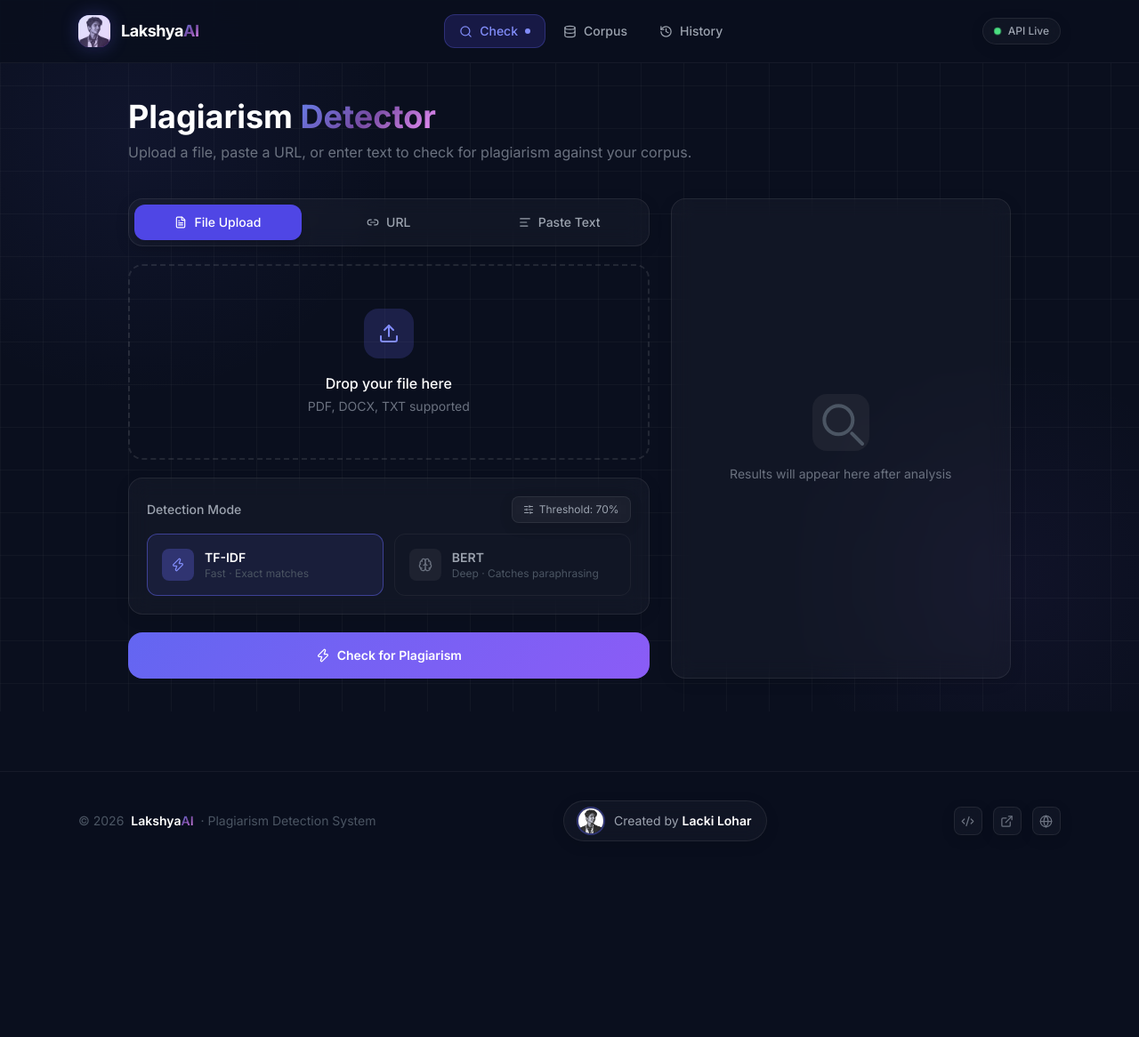
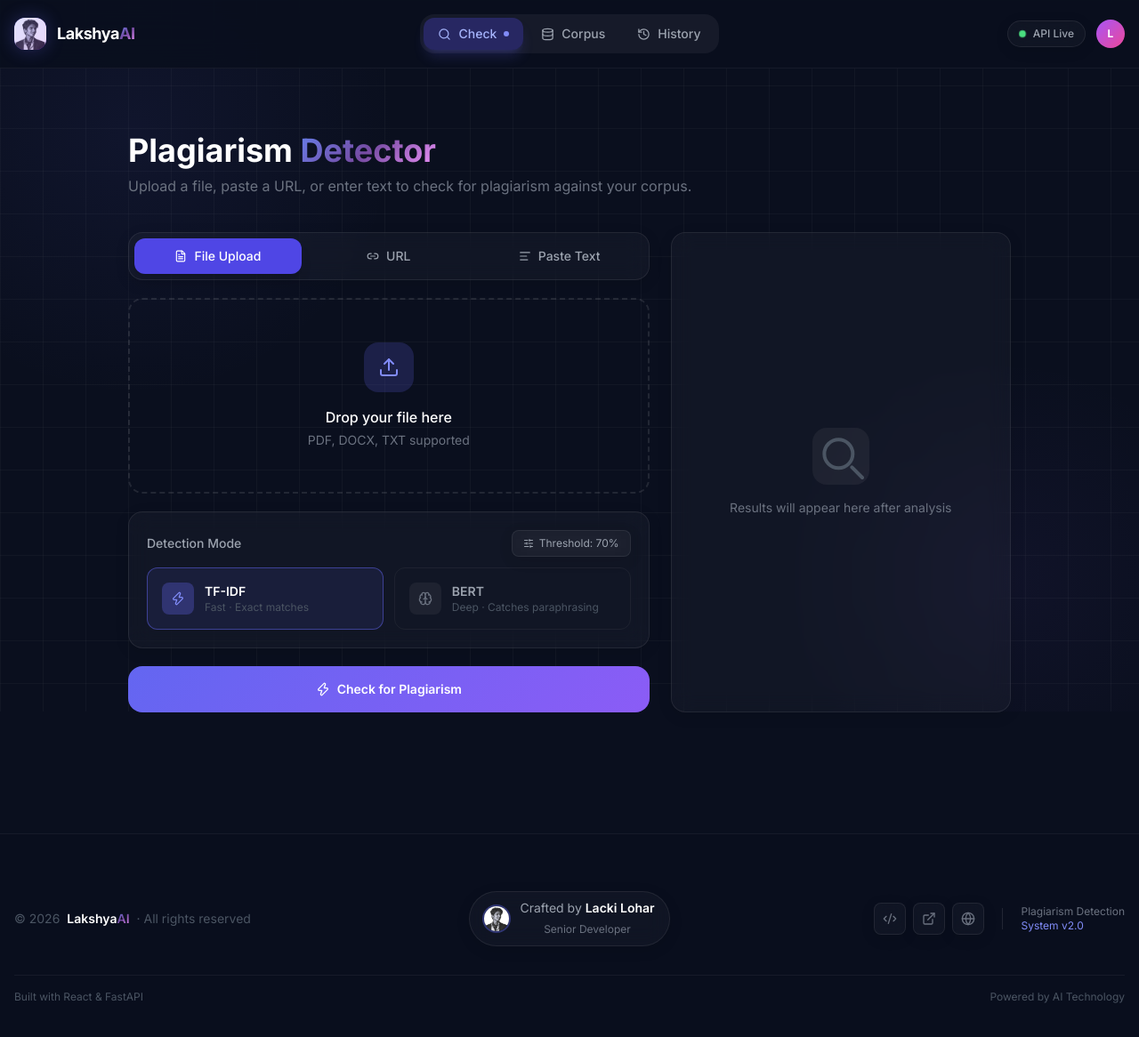
Before and after one commit to lucky-panchal/Lakshya, a React (Create React App) app in the folder plagiarism-detection-system/frontend/: page / in a window 1280 px wide. Shown: the top 1166 px of the page at 89% size. Before the commit the page ends 978 px from the top, so only its background shows below. Built offline with nearby package versions, Linux system fonts and the light colour scheme.

Commit message:
feat: professional left-center-right alignment for Navbar, Footer and App layout shell

```diff
--- a/plagiarism-detection-system/frontend/src/App.jsx
+++ b/plagiarism-detection-system/frontend/src/App.jsx
@@ -5,12 +5,6 @@ import Footer from "./components/Footer";
 import Check from "./pages/Check";
 import Corpus from "./pages/Corpus";
 import Results from "./pages/Results";
-
-const themeMap = {
-  "/": "theme-check",
-  "/corpus": "theme-corpus",
-  "/results": "theme-results",
-};
 
 function AnimatedRoutes() {
   const location = useLocation();
@@ -32,19 +26,14 @@ function AnimatedRoutes() {
 }
 
 function AppLayout() {
-  const location = useLocation();
-  const theme = themeMap[location.pathname] || "theme-check";
-
   return (
     <div className="min-h-screen flex flex-col" style={{ background: "#0a0f1e" }}>
-      <div className={`animated-bg ${theme}`}>
-        <div className="orb" />
-      </div>
+      <div className="animated-bg" />
       <div className="relative z-10 flex flex-col min-h-screen">
         <Navbar />
-        <div className="flex-1">
+        <main className="flex-1 py-8">
           <AnimatedRoutes />
-        </div>
+        </main>
         <Footer />
       </div>
     </div>
--- a/plagiarism-detection-system/frontend/src/components/Footer.jsx
+++ b/plagiarism-detection-system/frontend/src/components/Footer.jsx
@@ -11,40 +11,64 @@ export default function Footer() {
       className="border-t border-white/5 mt-16 py-8"
       style={{ background: "rgba(10,15,30,0.95)" }}
     >
-      <div className="max-w-6xl mx-auto px-6 flex flex-col sm:flex-row items-center justify-between gap-4">
-        {/* Left - Branding */}
+      <div className="max-w-none mx-auto px-4">
+        <div className="grid grid-cols-3 items-center py-8 max-w-7xl mx-auto">
+          {/* Left - Copyright & Legal */}
+          <div className="flex items-center justify-start">
             <div className="flex items-center gap-2">
               <span className="text-gray-600 text-sm">© 2026</span>
               <span className="text-white font-semibold text-sm">Lakshya<span className="gradient-text">AI</span></span>
-          <span className="text-gray-600 text-sm">· Plagiarism Detection System</span>
+              <span className="text-gray-600 text-sm hidden sm:inline">· All rights reserved</span>
+            </div>
           </div>
 
-        {/* Center - Created by */}
+          {/* Center - Creator Attribution */}
+          <div className="flex items-center justify-center">
             <div className="flex items-center gap-3 glass px-4 py-2 rounded-full">
               <img
                 src={profileImg}
                 alt="Lacki Lohar"
                 className="w-7 h-7 rounded-full object-cover ring-2 ring-indigo-500/40"
               />
-          <span className="text-gray-400 text-sm">
-            Created by <span className="text-white font-semibold">Lacki Lohar</span>
+              <div className="text-center">
+                <span className="text-gray-400 text-sm block">
+                  Crafted by <span className="text-white font-semibold">Lacki Lohar</span>
                 </span>
+                <span className="text-gray-500 text-xs">Senior Developer</span>
+              </div>
+            </div>
           </div>
 
-        {/* Right - Links */}
-        <div className="flex items-center gap-3">
+          {/* Right - Social Links & Actions */}
+          <div className="flex items-center justify-end gap-3">
+            <div className="flex items-center gap-2">
               <a href="https://github.com/lucky-panchal" target="_blank" rel="noreferrer" title="GitHub"
-            className="w-8 h-8 rounded-lg glass flex items-center justify-center text-gray-500 hover:text-white transition-colors">
-            <Code2 size={15} />
+                className="w-9 h-9 rounded-lg glass flex items-center justify-center text-gray-500 hover:text-white hover:bg-indigo-500/20 transition-all duration-200">
+                <Code2 size={16} />
               </a>
               <a href="https://in.linkedin.com/in/lacki-lohar-463a23321" target="_blank" rel="noreferrer" title="LinkedIn"
-            className="w-8 h-8 rounded-lg glass flex items-center justify-center text-gray-500 hover:text-white transition-colors">
-            <ExternalLink size={15} />
+                className="w-9 h-9 rounded-lg glass flex items-center justify-center text-gray-500 hover:text-white hover:bg-blue-500/20 transition-all duration-200">
+                <ExternalLink size={16} />
               </a>
               <a href="https://lackilohar.netlify.app" target="_blank" rel="noreferrer" title="Portfolio"
-            className="w-8 h-8 rounded-lg glass flex items-center justify-center text-gray-500 hover:text-white transition-colors">
-            <Globe size={15} />
+                className="w-9 h-9 rounded-lg glass flex items-center justify-center text-gray-500 hover:text-white hover:bg-purple-500/20 transition-all duration-200">
+                <Globe size={16} />
               </a>
+            </div>
+            <div className="h-6 w-px bg-white/10 mx-2" />
+            <div className="text-xs text-gray-500">
+              <span className="block">Plagiarism Detection</span>
+              <span className="text-indigo-400">System v2.0</span>
+            </div>
+          </div>
+        </div>
+
+        {/* Bottom divider with subtle branding */}
+        <div className="border-t border-white/5 pt-4 pb-2 max-w-7xl mx-auto">
+          <div className="flex items-center justify-between text-xs text-gray-600">
+            <span>Built with React & FastAPI</span>
+            <span>Powered by AI Technology</span>
+          </div>
         </div>
       </div>
     </motion.footer>
--- a/plagiarism-detection-system/frontend/src/components/Navbar.jsx
+++ b/plagiarism-detection-system/frontend/src/components/Navbar.jsx
@@ -13,8 +13,10 @@ export default function Navbar() {
 
   return (
     <nav className="sticky top-0 z-50 border-b border-white/5" style={{ background: "rgba(10,15,30,0.95)", backdropFilter: "blur(20px)" }}>
-      <div className="max-w-6xl mx-auto px-6 py-4 flex items-center justify-between">
-        {/* Logo */}
+      <div className="max-w-none mx-auto px-4 py-4">
+        <div className="grid grid-cols-3 items-center max-w-7xl mx-auto">
+          {/* Left - Logo & Brand */}
+          <div className="flex items-center justify-start">
             <Link to="/" className="flex items-center gap-3 group">
               <div className="w-9 h-9 rounded-xl bg-gradient-to-br from-indigo-500 to-purple-600 flex items-center justify-center glow-blue overflow-hidden">
                 <img src={require('../img/social_pfp.png')} alt="logo" className="w-full h-full object-cover opacity-80 group-hover:opacity-100 transition-opacity" />
@@ -24,9 +26,11 @@ export default function Navbar() {
                 <span className="gradient-text font-bold text-lg tracking-tight">AI</span>
               </div>
             </Link>
+          </div>
 
-        {/* Links */}
-        <div className="flex items-center gap-1">
+          {/* Center - Navigation Links */}
+          <div className="flex items-center justify-center">
+            <div className="flex items-center gap-1 bg-white/5 rounded-2xl p-1">
               {links.map(({ to, label, icon: Icon }) => {
                 const active = pathname === to;
                 return (
@@ -36,8 +40,8 @@ export default function Navbar() {
                       whileTap={{ scale: 0.97 }}
                       className={`flex items-center gap-2 px-4 py-2 rounded-xl text-sm font-medium transition-all duration-200 ${
                         active
-                      ? "bg-indigo-600/20 text-indigo-400 border border-indigo-500/30"
-                      : "text-gray-400 hover:text-white hover:bg-white/5"
+                          ? "bg-indigo-600/30 text-indigo-300 shadow-lg shadow-indigo-500/20"
+                          : "text-gray-400 hover:text-white hover:bg-white/10"
                       }`}
                     >
                       <Icon size={15} />
@@ -53,11 +57,18 @@ export default function Navbar() {
                 );
               })}
             </div>
+          </div>
 
-        {/* Status badge */}
+          {/* Right - Status & Actions */}
+          <div className="flex items-center justify-end gap-3">
             <div className="flex items-center gap-2 px-3 py-1.5 rounded-full glass">
               <div className="w-2 h-2 rounded-full bg-green-400 pulse-ring" />
               <span className="text-gray-400 text-xs font-medium">API Live</span>
+            </div>
+            <div className="w-8 h-8 rounded-full bg-gradient-to-br from-purple-500 to-pink-500 flex items-center justify-center text-white text-xs font-bold">
+              L
+            </div>
+          </div>
         </div>
       </div>
     </nav>
```
Lines whose indentation alone changed are shown as unchanged.
